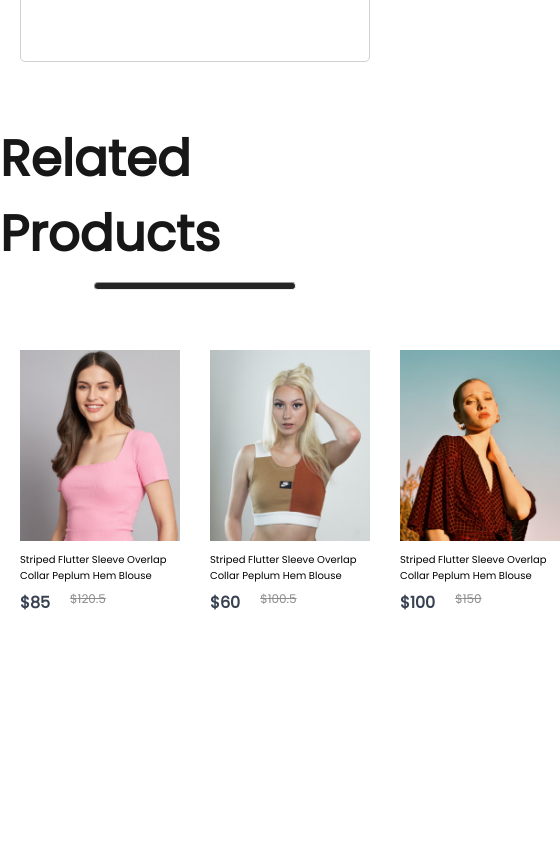
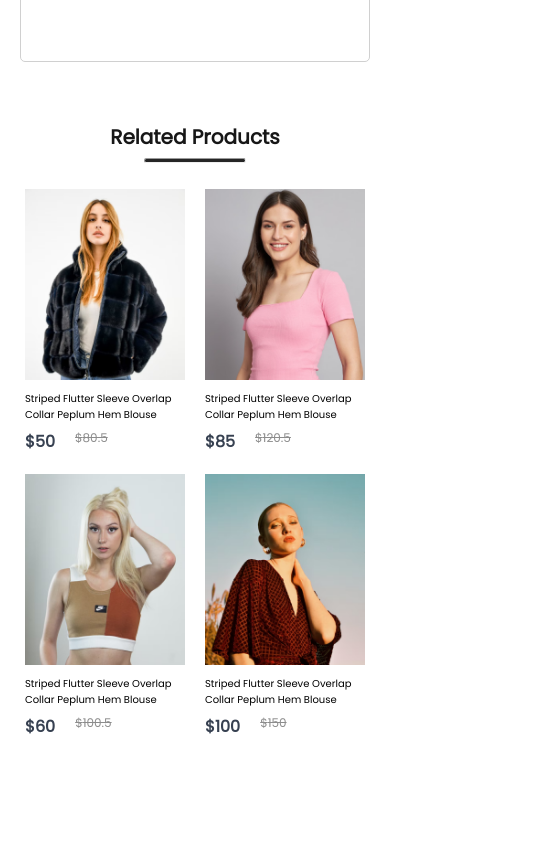
Before and after one commit to Jossyboydgenius/E-shop, a React (Create React App) app: page /product/1 in a window 390 px wide. Shown: the part 1580-2424 px from the top of the page, 560 px wide, since content can reach past the window. Built offline with nearby package versions, Linux system fonts and the light colour scheme.

Commit message:
E-commerce

```diff
--- a/src/Components/RelatedProducts/RelatedProducts.css
+++ b/src/Components/RelatedProducts/RelatedProducts.css
@@ -24,3 +24,74 @@
     display: flex;
     gap: 30px;
 }
+
+@media(max-width: 1280px) {
+    .relatedproducts {
+        height: 70vh;
+    }
+
+    .relatedproducts h1 {
+        font-size: 40px;
+    }
+
+    .relatedproducts hr {
+        width: 160px;
+        height: 4px;
+    }
+
+    .relatedproducts-item {
+        gap: 20px;
+        margin-top: 30px;
+    }
+}
+
+@media(max-width: 1024px) {
+    .relatedproducts {
+        height: 60vh;
+    }
+
+    .relatedproducts h1 {
+        font-size: 30px;
+    }
+
+    .relatedproducts hr {
+        width: 120px;
+        height: 3px;
+    }
+
+    .relatedproducts-item {
+        gap: 15px;
+        margin-top: 20px;
+    }
+}
+
+@media(max-width: 800px) {
+    .relatedproducts {
+        height: 50vh;
+        gap: 6px;
+    }
+
+    .relatedproducts h1 {
+        font-size: 20px;
+    }
+
+    .relatedproducts hr {
+        width: 100px;
+    }
+
+    .relatedproducts-item {
+        gap: 5px;
+    }
+}
+
+@media(max-width: 500px) {
+    .relatedproducts {
+        height: 90vh;
+    }
+
+    .relatedproducts-item {
+        display: grid;
+        grid-template-columns: 1fr 1fr;
+        gap: 20px;
+    }
+}
```
